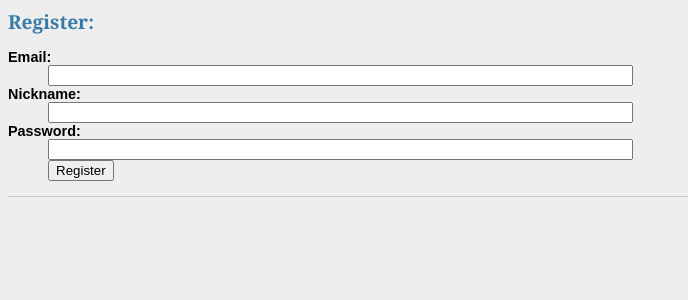
After one commit to MightyAx/xwing-flask, a Flask app: page /register in a window 1280 px wide. The commit adds this page. Shown: the top 300 px of the page, without its empty margins (0-688 px from the left). Run offline with Flask 2, Linux system fonts and the light colour scheme; data that the repository does not hold is empty.

Commit message:
Registration Page

```diff
--- a/app.py
+++ b/app.py
@@ -55,6 +55,29 @@ def request_loader(request):
     user.is_authenticated = user.hash == request.form['pw']
     return user
 
+@app.route('/register', methods=['GET'])
+@app.route('/register/<error>', methods=['GET'])
+def register(error = None):
+    return render_template('register.html', errormessage=error)
+
+@app.route('/register', methods=['POST'])
+def create_user():
+	email = request.form['email']
+	user_id = r.zscore('users', email)
+	if user_id:
+		return redirect(url_for('register', error='Email already registered'))
+
+	user_id = int(r.incr('next_user_id'))
+	nickname = request.form['nickname']
+	hash = pbkdf2_sha256.encrypt(request.form['password'], rounds=200000, salt_size=16)
+
+	user = User(user_id, email, nickname, hash)
+	r.hmset('user:%s' % user.id, {'email': user.email, 'nickname': user.nickname, 'hash':user.hash})
+	r.zadd('users',  user.email, user.id)
+
+	flask_login.login_user(user)
+	return redirect(url_for('main'))
+
 @app.route('/login', methods=['GET'])
 @app.route('/login/<error>', methods=['GET'])
 def login(error = None):
--- a/templates/main.html
+++ b/templates/main.html
@@ -10,7 +10,7 @@
 		<li><a href="{{ url_for('logout') }}">Logout</a></li>
 		<li><a href="{{ url_for('feedback', username=user.nickname[0] ) }}">Leave Feedback</a></li>
 	{% else%}
-		<li><a href="{{ url_for('login') }}">Login</a></li>
+		<li><a href="{{ url_for('login') }}">Login</a> / <a href="{{ url_for('register') }}">Register</a></li>
 		<li><a href="{{ url_for('feedback') }}">Leave Feedback</a></li>
 	{% endif %}
   </ul>
--- /dev/null
+++ b/templates/register.html
@@ -0,0 +1,19 @@
+{% extends 'base.html' %}
+{% block title %}Register: X-Wing Tournament Manager{% endblock %}
+{% block content %}
+  <h2>Register:</h2>
+  <form action="{{ url_for('register') }}" method="post" class="add-entry">
+    <dl>
+      <dt>Email:</dt>
+      <dd><input type="text" size="70" name="email"></dd>
+	  <dt>Nickname:</dt>
+      <dd><input type="text" size="70" name="nickname"></dd>
+      <dt>Password:</dt>
+      <dd><input type="text" size="70" name="password"></dd>
+      <dd><input type="submit" value="Register"></dd>
+    </dl>
+  </form>
+  {% if errormessage %}
+	  <h2 class="login-error">{{errormessage}}</h2>
+  {% endif %}
+{% endblock %}
```
